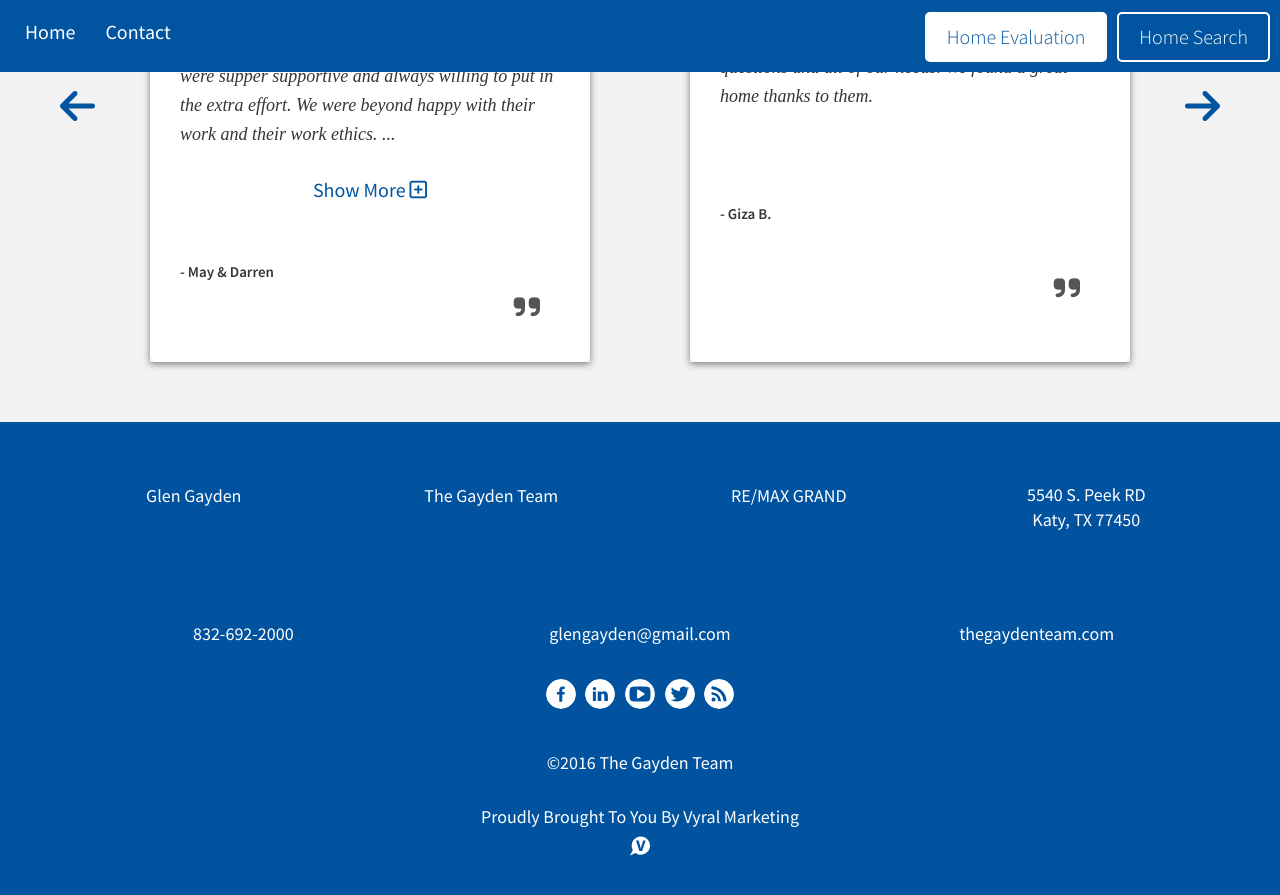
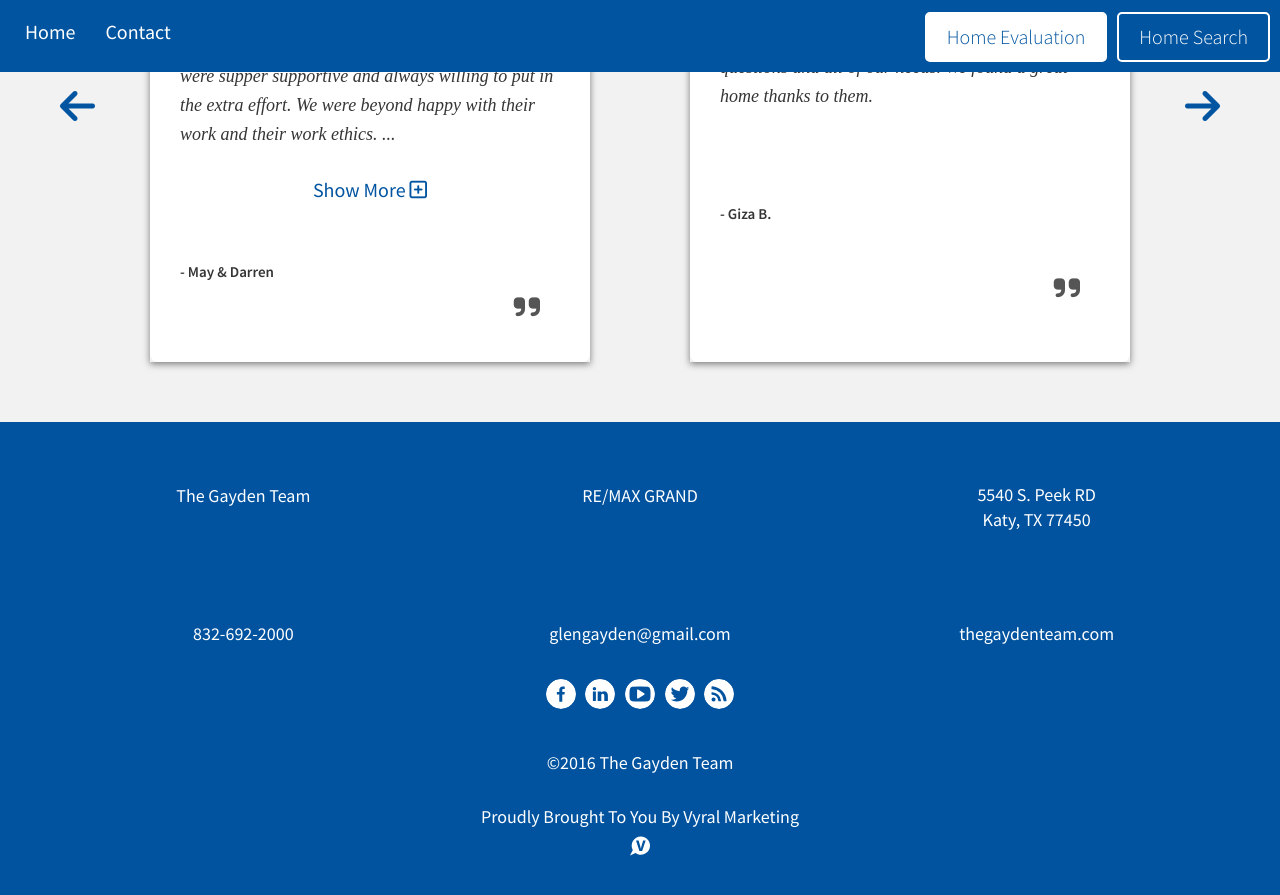
Before and after one commit to Vyral/glen-gayden-blog, a Jekyll site: the page built from _posts/2016-09-28-a-fox-in-space.md, in a window 1280 px wide and 900 px high, scrolled down 2625 px. Shown: the top 895 px of the window. Built offline with Jekyll 4.4.1, drawn with Linux system fonts in a browser that asks for light colours; nearby versions of some CDN libraries.

Commit message:
Updated '_includes/footer.html' via CloudCannon

```diff
--- a/_includes/footer.html
+++ b/_includes/footer.html
@@ -33,16 +33,16 @@
 	          <address itemprop="address">{{site.data.settings.client.address}}</address>
 	        </div>
 	      {% else %}
-	        <div class="col-sm-3">
-	          <span itemprop="founder">{{site.data.settings.client.name}}</span>
-	        </div>
-	        <div class="col-sm-3">
+	        <!--<div class="col-sm-3">-->
+	        <!--  <span itemprop="founder">{{site.data.settings.client.name}}</span>-->
+	        <!--</div>-->
+	        <div class="col-sm-4">
 	          <span itemprop="brand">{{site.data.settings.client.brand}}</span>
 	        </div>
-	        <div class="col-sm-3">
+	        <div class="col-sm-4">
 	          <span itemprop="branchof">{{site.data.settings.client.brokerage}}</span>
 	        </div>
-	        <div class="col-sm-3">
+	        <div class="col-sm-4">
 	          <address itemprop="address">{{site.data.settings.client.address}}</address>
 	        </div>
 	      {% endif %}
```
